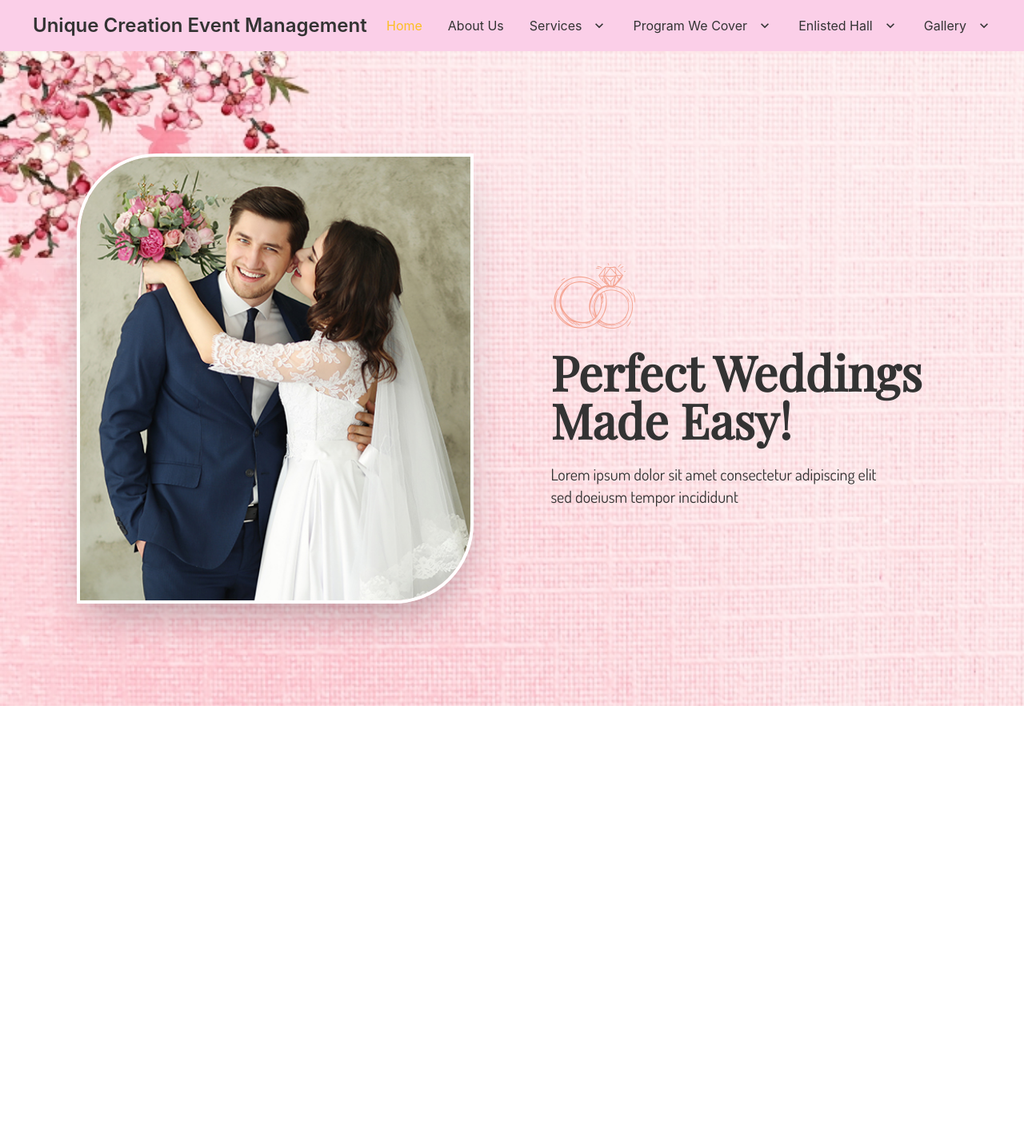
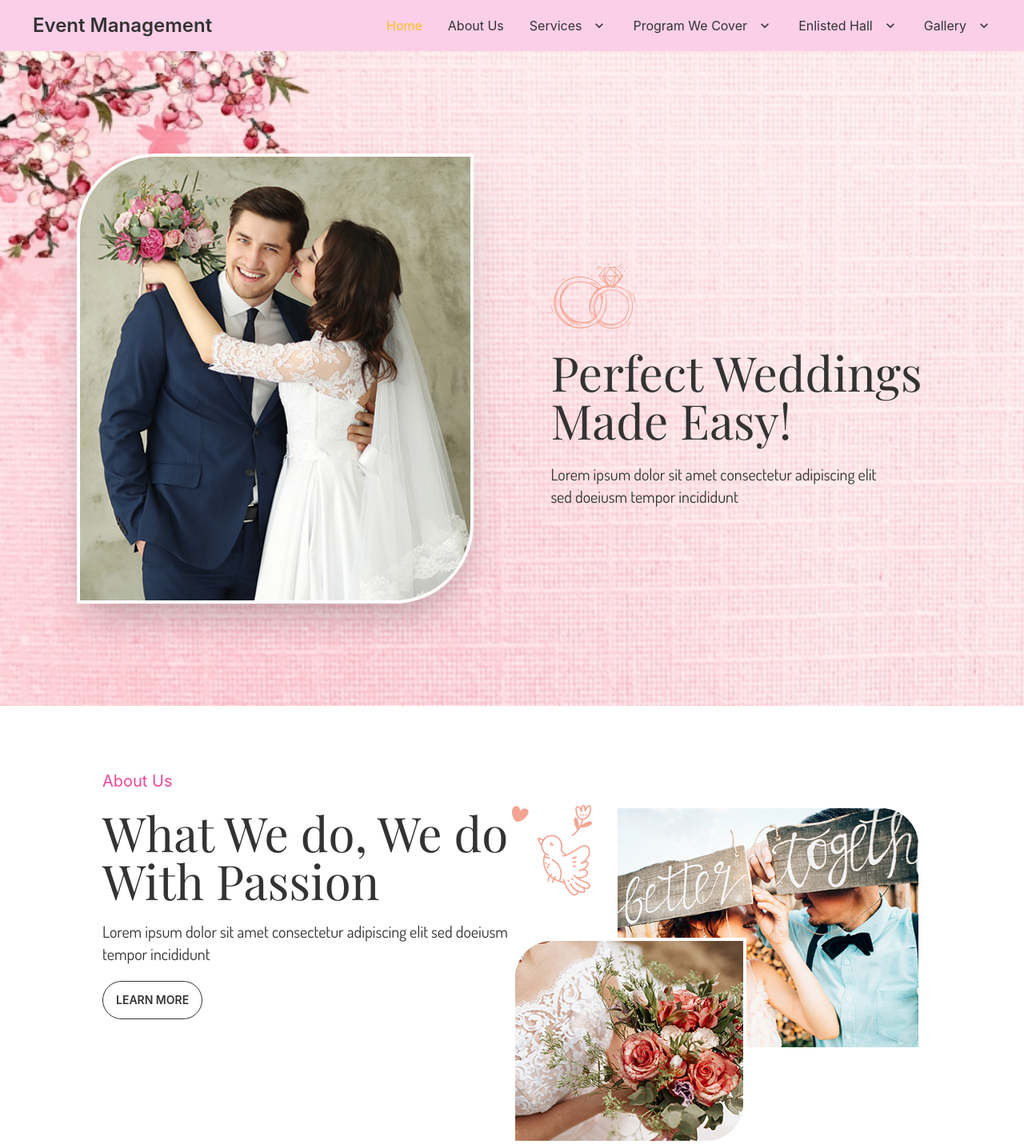
Before and after one commit to Al-Shaharia-Ifty/Unique-Creation-Event-Management, a React (Create React App) app: page / in a window 1280 px wide. Shown: the whole page at 80% size. Before the commit the page ends 883 px from the top, so only its background shows below. Built offline with nearby package versions, Linux system fonts and the light colour scheme.

Commit message:
about seciton done

```diff
--- a/src/Components/Navbar.js
+++ b/src/Components/Navbar.js
@@ -577,7 +577,7 @@ const Navbar = () => {
           </ul>
         </div>
         <Link to="/" class="text-2xl btn btn-ghost normal-case ">
-          Unique Creation Event Management
+          Event Management
         </Link>
       </div>
       <div class="navbar-center hidden lg:flex">
--- /dev/null
+++ b/src/Pages/Home/AboutSection.js
@@ -0,0 +1,47 @@
+import React from "react";
+import { Link } from "react-router-dom";
+import img1 from "../../Assets/images/better_togather.jpg";
+import img2 from "../../Assets/images/roses.jpg";
+import logo from "../../Assets/logo/body_bird-e1658928262504.png";
+
+const AboutSection = () => {
+  return (
+    <div className="lg:mx-32 lg:flex lg:items-center my-20 block mx-8">
+      <div className="lg:w-2/4 w-full">
+        <p className="text-pink-500 text-xl">About Us</p>
+        <h2 className="text-6xl font-banner mt-5">
+          What We do, We do With Passion
+        </h2>
+        <p className="mt-5 font-line text-xl">
+          Lorem ipsum dolor sit amet consectetur adipiscing elit sed doeiusm
+          tempor incididunt
+        </p>
+        <Link
+          to="/about"
+          className="rounded-full btn btn-outline mt-5 hover:bg-pink-500"
+        >
+          Learn More
+        </Link>
+      </div>
+      <div className="h-56 lg:w-2/4 w-full relative">
+        <img
+          src={logo}
+          alt=""
+          className="hover:scale-110 transition ease-linear  duration-200"
+        />
+        <img
+          src={img1}
+          alt=""
+          className="border-4 border-white rounded-tr-[50px] absolute top-0 right-0 w-3/4 z-0 hover:scale-110 transition ease-linear  duration-200"
+        />
+        <img
+          src={img2}
+          alt=""
+          className="border-4 border-white rounded-tl-[50px] rounded-br-[50px] absolute bottom-[-200px] left-0 z-0 hover:scale-110 transition ease-linear  duration-200"
+        />
+      </div>
+    </div>
+  );
+};
+
+export default AboutSection;
--- a/src/Pages/Home/Banner.js
+++ b/src/Pages/Home/Banner.js
@@ -10,24 +10,24 @@ const Banner = () => {
         background: `url(${bg})`,
         backgroundSize: "cover",
       }}
-      className="hero min-h-screen bg-base-200"
+      className="hero"
     >
-      <div className="hero-content flex-col lg:flex-row">
+      <div className="hero-content flex-col lg:flex-row w-full">
         <img
           src={banner1}
           alt=""
-          className="border-4 border-white rounded-tl-[100px] rounded-br-[100px] hover:scale-110 transition ease-linear  duration-200 shadow-2xl lg:my-28 lg:ml-20 lg:w-[670px] mt-20 lg:mr-20"
+          className="border-4 border-white rounded-tl-[100px] rounded-br-[100px] hover:scale-110 transition ease-linear  duration-200 shadow-2xl lg:my-28 lg:ml-20 lg:w-[670px] mt-20 lg:mr-20 "
         />
         <div className="">
           <img
             src={bannerRing}
             alt=""
-            className="mt-10 hover:scale-110 transition ease-linear  duration-200"
+            className="mt-10 hover:scale-110 transition ease-linear duration-200"
           />
-          <h2 className="lg:text-6xl text-4xl mt-6 font-banner font-bold">
+          <h2 className="lg:text-6xl text-4xl mt-6 font-banner">
             Perfect Weddings Made Easy!
           </h2>
-          <p className="text-xl mt-6 font-line w-3/4">
+          <p className="text-xl mt-6 font-line lg:w-3/4">
             Lorem ipsum dolor sit amet consectetur adipiscing elit sed doeiusm
             tempor incididunt
           </p>
--- a/src/Pages/Home/Home.js
+++ b/src/Pages/Home/Home.js
@@ -1,10 +1,12 @@
 import React from "react";
+import AboutSection from "./AboutSection";
 import Banner from "./Banner";
 
 const Home = () => {
   return (
     <div>
       <Banner />
+      <AboutSection />
     </div>
   );
 };
```
